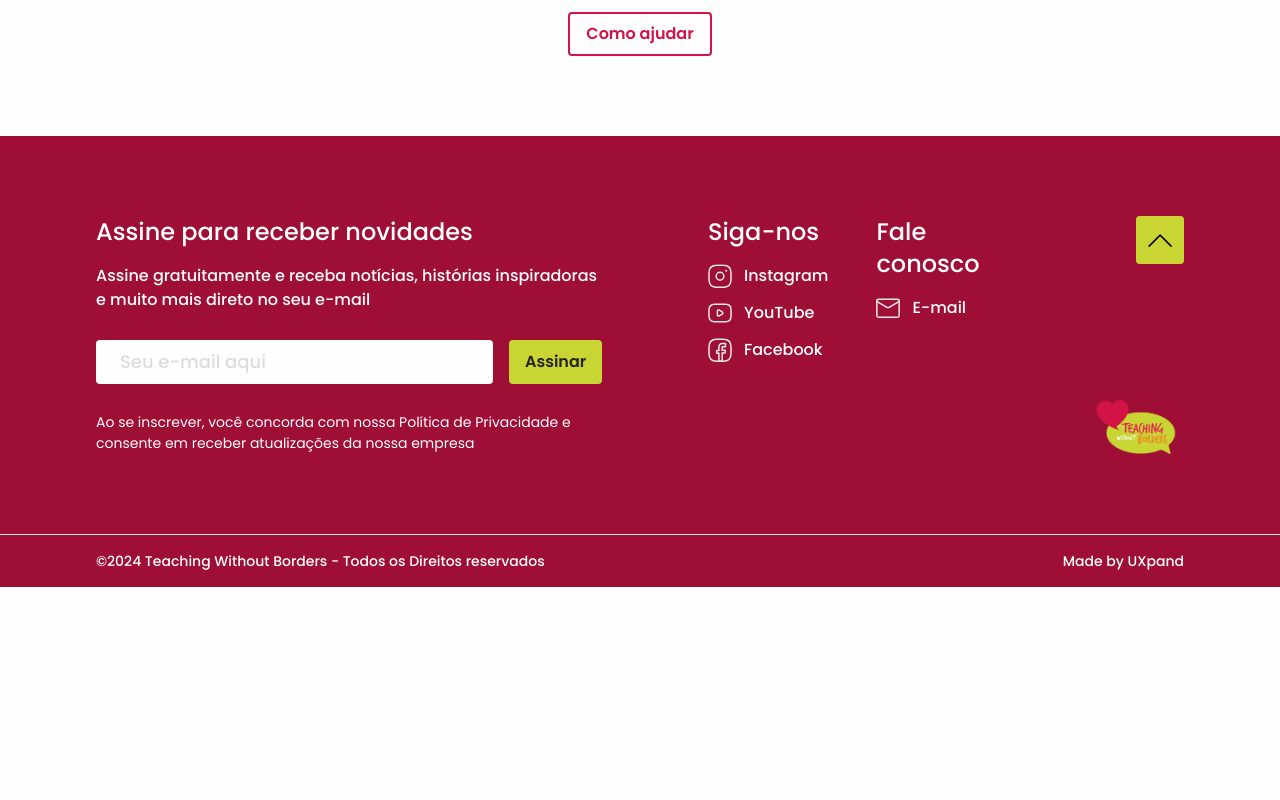
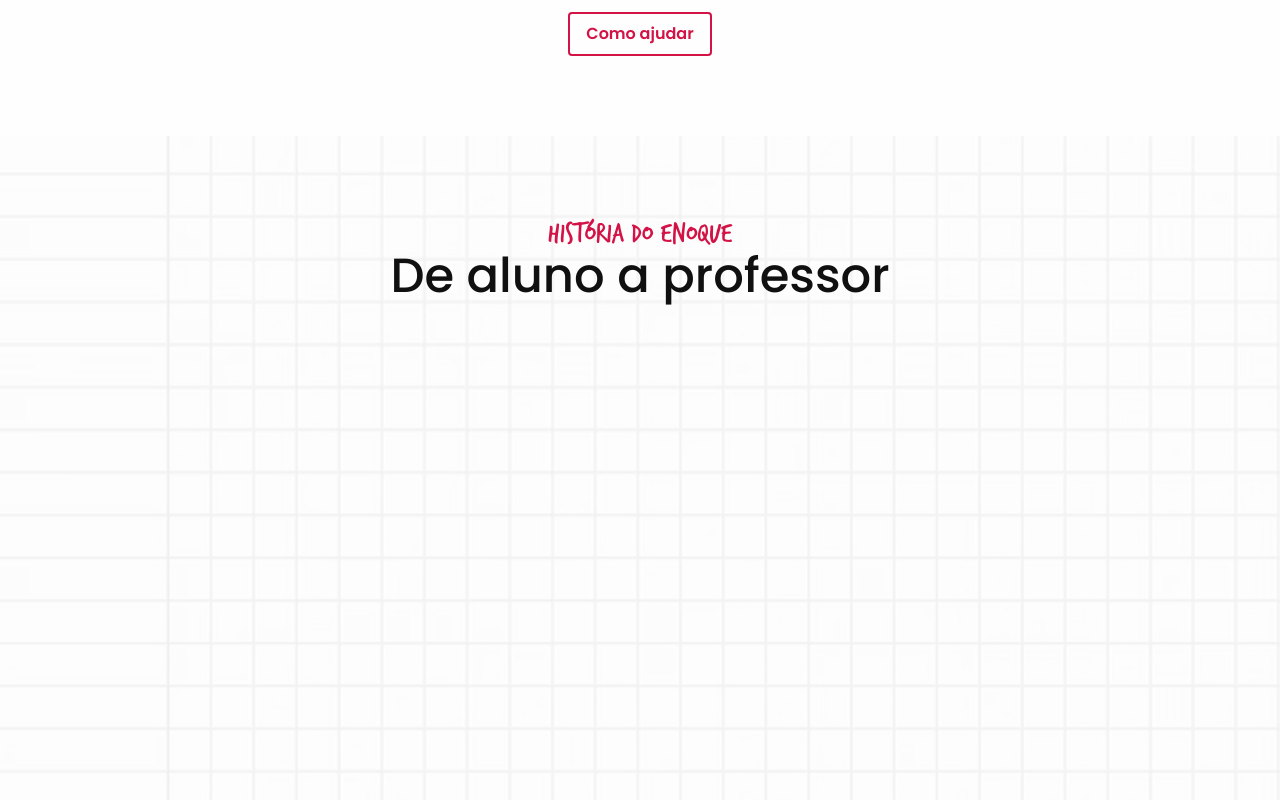
Before and after one commit to thiagokoster/twb-app, a Next.js app: page / in a window 1280 px wide. Shown: the part 2680-3480 px from the top of the page. Before the commit the page ends 3267 px from the top, so only its background shows below. Built offline with nearby package versions, Linux system fonts and the light colour scheme.

Commit message:
init story section

```diff
--- a/src/app/components/marquee.tsx
+++ b/src/app/components/marquee.tsx
@@ -23,10 +23,10 @@ export const Marquee = () => {
 				<style jsx>{`
 @keyframes marquee {
 0% {
-transform: translateX(0);
+transform: translateX(-50%);
 }
 100% {
-transform: translateX(-50%);
+transform: translateX(0);
 }
 }
 .animate-marquee {
--- a/src/app/page.tsx
+++ b/src/app/page.tsx
@@ -6,6 +6,7 @@ import { Map } from "./components/map/map";
 import { Exclamation } from "./components/drawings";
 import { ListItem } from "./components/list/listItem";
 import { Button } from "./components/button";
+import { Story } from "./sections/story";
 
 export default function Home() {
 	return (
@@ -77,6 +78,8 @@ export default function Home() {
 					</div>
 				</section>
 			</div>
+
+			<Story />
 		</main>
 	);
 }
--- /dev/null
+++ b/src/app/sections/story.tsx
@@ -0,0 +1,8 @@
+export const Story = () => {
+	return (
+		<section className="w-full aspect-[1440/757] bg-[url('./../../public/story-bg.png')] flex flex-col items-center py-20 px-28">
+			<p className="font-trash text-twb-primary text-3xl">História do Enoque</p>
+			<p className="text-twb-dark text-5xl mb-4">De aluno a professor</p>
+		</section>
+	);
+};
```
Also changed, not shown: public/story-bg.png (added).
